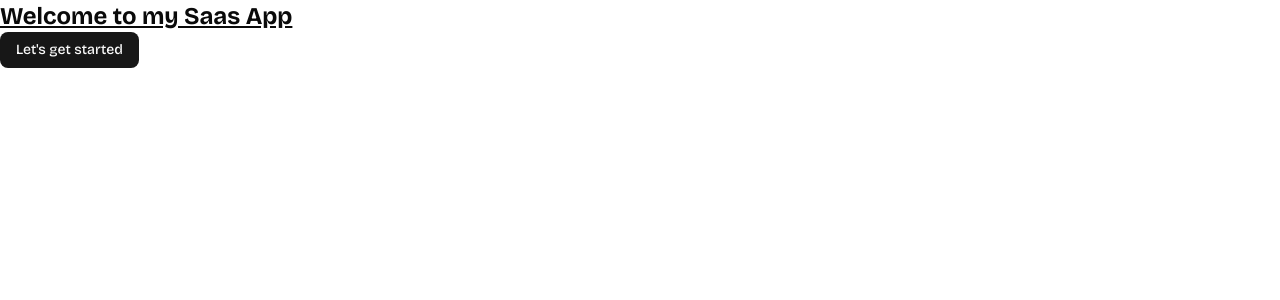
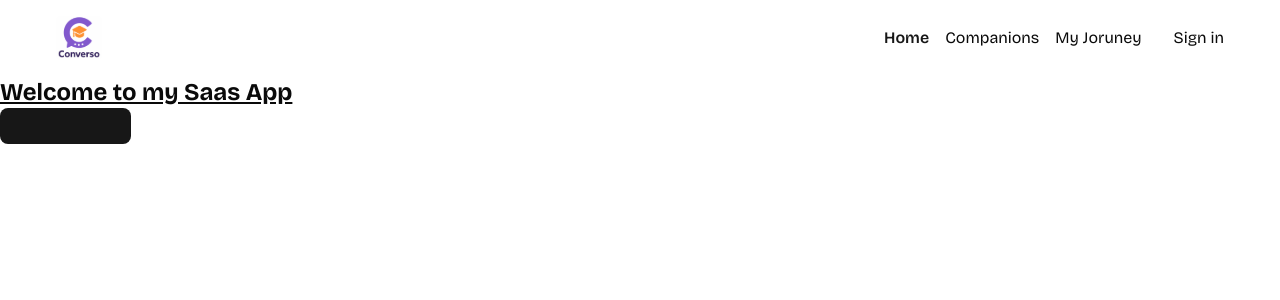
Before and after one commit to SouravMiranam/Saas-based-Leaning-Management-System, a Next.js app: page / in a window 1280 px wide. Shown: the top 300 px of the page. Built offline with nearby package versions, Linux system fonts and the light colour scheme.

Commit message:
Implement  Navbar

```diff
--- a/app/layout.tsx
+++ b/app/layout.tsx
@@ -1,6 +1,7 @@
 import type { Metadata } from "next";
 import { Bricolage_Grotesque } from "next/font/google";
 import "./globals.css";
+import Navbar from "@/components/Navbar";
 
 const bricolage = Bricolage_Grotesque({
   variable: "--font-bricolage",
@@ -19,7 +20,10 @@
 }>) {
   return (
     <html lang="en">
-      <body className={`${bricolage.variable} antialiased`}>{children}</body>
+      <body className={`${bricolage.variable} antialiased`}>
+          <Navbar/>
+        {children}
+        </body>
     </html>
   );
 }
--- /dev/null
+++ b/components/NavItems.tsx
@@ -0,0 +1,29 @@
+"use client"
+import Link from 'next/link'
+import { usePathname } from 'next/navigation'
+import path from 'path'
+import { cn } from '@/lib/utils'
+import React from 'react'
+
+const navItems=[
+    {label:'Home',href:'/'},
+    {label:'Companions',href:'/companions'},
+    {label:'My Joruney',href:'/my-journey'},
+
+
+]
+const NavItems = () => {
+    const pathname=usePathname()
+  return (
+    <div>
+      <nav className="flex items-centre  gap-4 ">
+
+        {navItems.map(({label,href})=>(
+            <Link href={href} key={label} className={cn(pathname===href && 'text-primary font-semibold ' )}>{label}</Link>
+        ))}
+      </nav>
+    </div>
+  )
+}
+
+export default NavItems
--- /dev/null
+++ b/components/Navbar.tsx
@@ -0,0 +1,26 @@
+import Image from 'next/image'
+import Link from 'next/link'
+import React from 'react'
+import NavItems from './NavItems'
+
+const Navbar = () => {
+  return (
+    <div>
+      <nav className='navbar'>
+
+      <Link href="/">
+      <div className='flex items-centre gap-2.5 cursor-pointer'>
+        <Image src="/images/logo.svg" alt='logo'  width={46} height={44}/>
+      </div>
+      </Link>
+      <div className="flex items-centre gap-8">
+        <NavItems/>
+        <p>Sign in</p>
+
+      </div>
+      </nav>
+    </div>
+  )
+}
+
+export default Navbar
```
